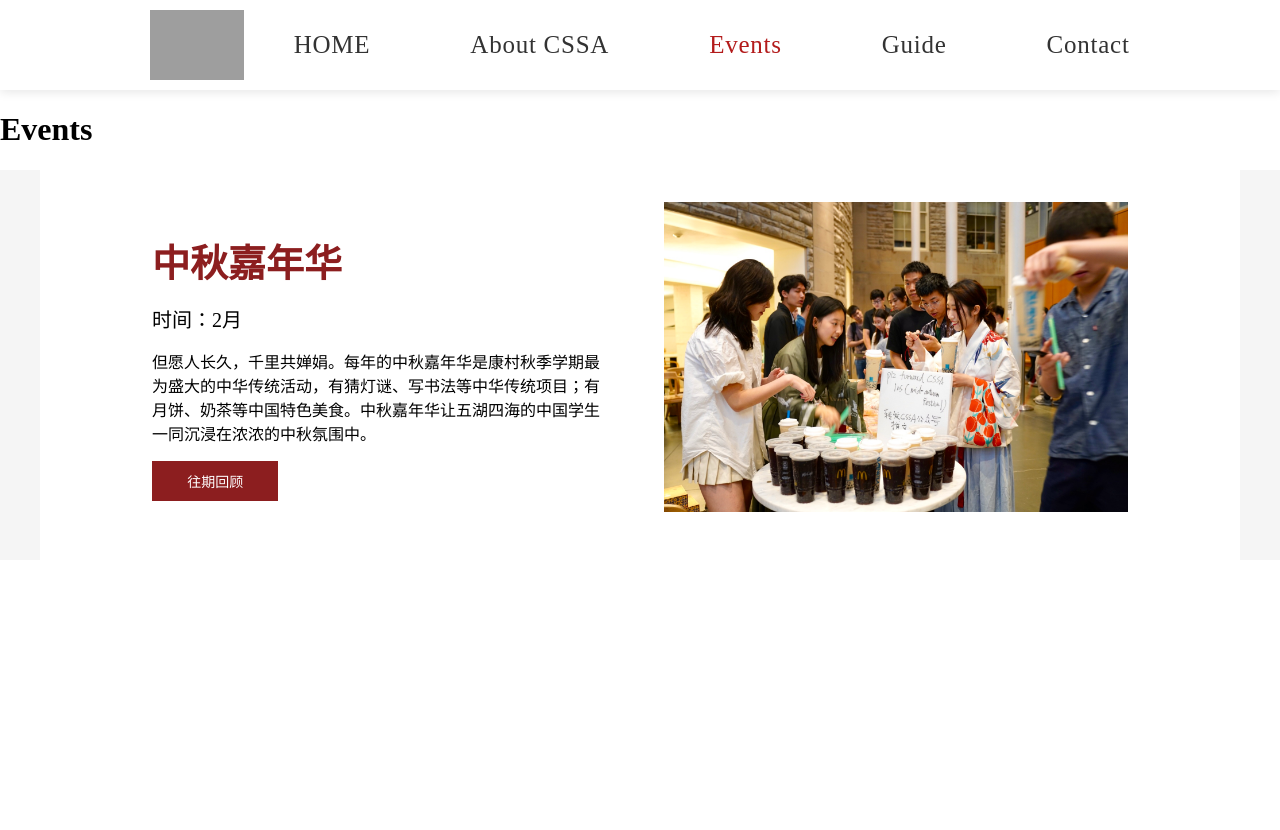
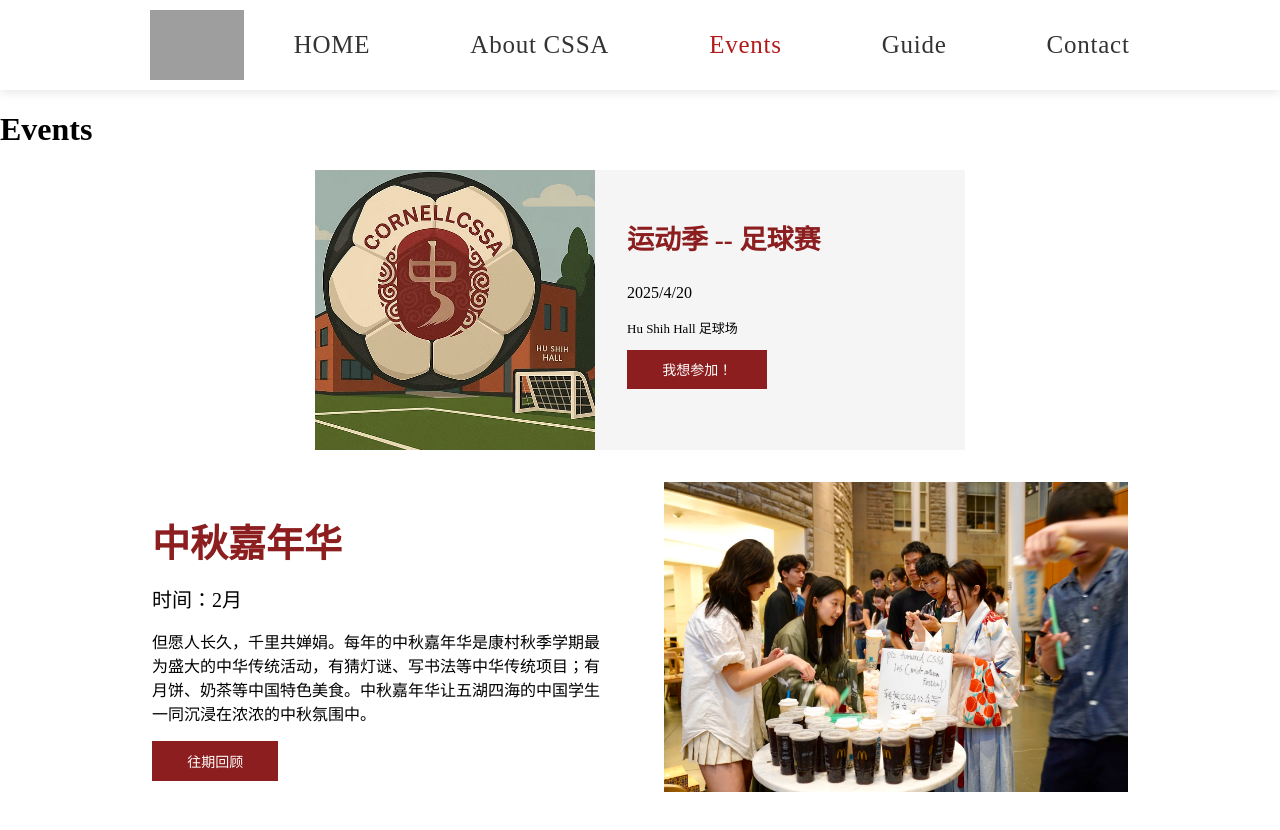
Before and after one commit to CornellCSSA/cssa_website, a React (Create React App) app: page /events in a window 1280 px wide. Shown: the top 830 px of the page. Before the commit the page ends 800 px from the top, so only its background shows below. Built offline with nearby package versions, Linux system fonts and the light colour scheme; grey boxes are pictures that could not be loaded.

Commit message:
add upcoming events card

```diff
--- a/src/pages/events/Events.css
+++ b/src/pages/events/Events.css
@@ -24,8 +24,36 @@ button {
     padding: 0.6rem 2.2rem;
 }
 
-.events-container {
-    background-color: #F5F5F5;
+.upcoming-event-card {
+  display: flex;
+  width: 650px;
+  height: 280px;
+  flex-direction: row;
+  gap: 2rem;
+  margin: 0 auto;
+  background-color: #f5f5f5;
+}
+
+.upcoming-event-card img {
+  width: 280px;
+  height: 280px;
+  object-fit: cover;
+}
+
+.upcoming-event-card h3 {
+    font-size: 27px;
+    color: #8c1e1f;
+    font-weight: bold;
+    margin-top: 3rem;
+}
+
+.upcoming-event-card h5 {
+    font-size: 16px;
+    font-weight: normal;
+}
+
+.upcoming-event-card p {
+    font-size: 13px;
 }
 
 .event-card {
--- a/src/pages/events/Events.tsx
+++ b/src/pages/events/Events.tsx
@@ -1,11 +1,18 @@
 import './Events.css';
 import EventCard from './EventCard';
-import { eventsData } from './events.data';
+import { eventsData, upcomingEventData } from './events.data';
+import UpcomingEventCard from './UpcomingEventCard';
 
 export default function Events() {
   return (
     <div>
       <h1>Events</h1>
+      <div className="upcoming-events-container">
+        {upcomingEventData.map((upcomingEventData) => (
+          <UpcomingEventCard key={upcomingEventData.title} upcomingEventData={upcomingEventData} />
+        ))}
+      </div>
+
       <div className="events-container">
         {eventsData.map((eventData) => (
           <EventCard key={eventData.title} eventData={eventData} />
--- /dev/null
+++ b/src/pages/events/UpcomingEventCard.tsx
@@ -0,0 +1,15 @@
+import { UpcomingEventDataObject } from './event.type';
+
+export default function UpcomingEventCard({ upcomingEventData }: { upcomingEventData: UpcomingEventDataObject }) {
+    return (
+        <div className="upcoming-event-card">
+            <img src={upcomingEventData.image} alt={upcomingEventData.title} className="upcoming-event-image" />
+            <div className="upcoming-event-content">
+                <h3>{upcomingEventData.title}</h3>
+                <h5>{upcomingEventData.time}</h5>
+                <p>{upcomingEventData.location}</p>
+                <button className="upcoming-event-button">我想参加！</button>
+            </div>
+        </div>
+    );
+}
--- a/src/pages/events/events.data.ts
+++ b/src/pages/events/events.data.ts
@@ -1,5 +1,15 @@
+import upcomingEventZuqiu from '../../assets/events-upcoming-zuqiu.png';
 import eventsZhongqiu from '../../assets/events-zhongqiu.jpeg';
-import { EventDataObject } from './event.type';
+import { EventDataObject, UpcomingEventDataObject } from './event.type';
+
+export const upcomingEventData: UpcomingEventDataObject[] = [
+  {
+    title: '运动季 -- 足球赛',
+    time: "2025/4/20",
+    location: 'Hu Shih Hall 足球场',
+    image: upcomingEventZuqiu,
+  },
+];
 
 export const eventsData: EventDataObject[] = [
   {
```
Also changed, not shown: src/pages/events/event.type.ts (+7 -0 lines), src/assets/events-upcoming-zuqiu.png (added).
